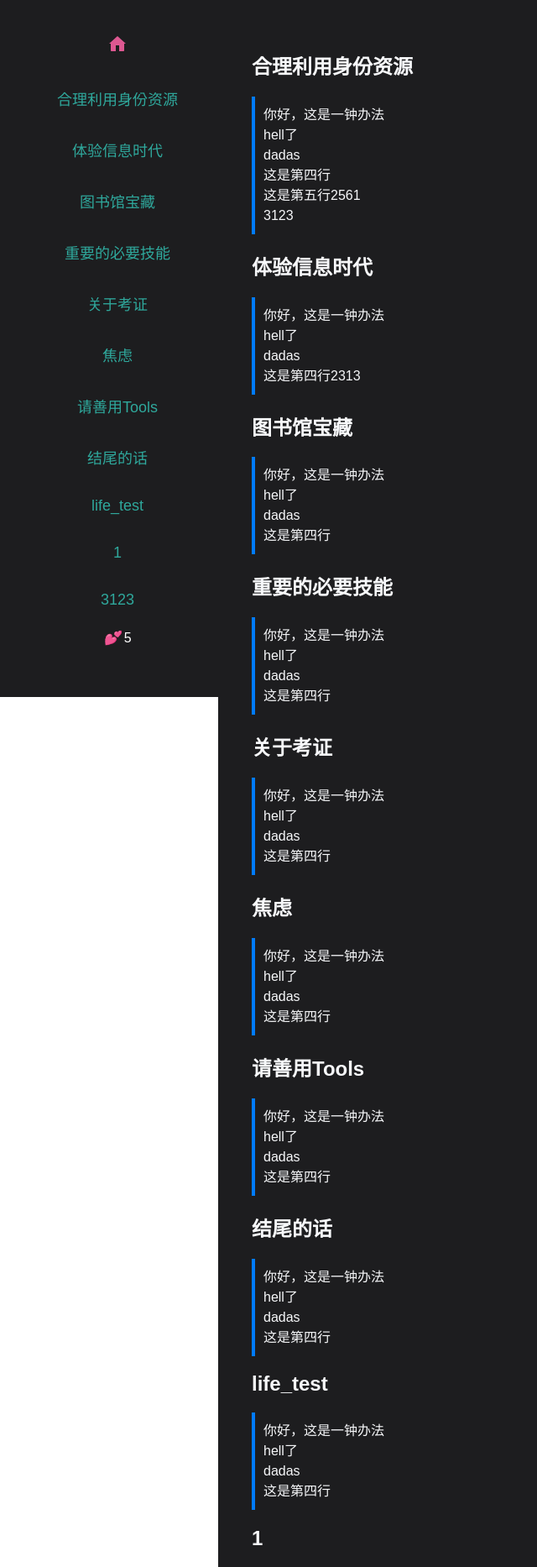
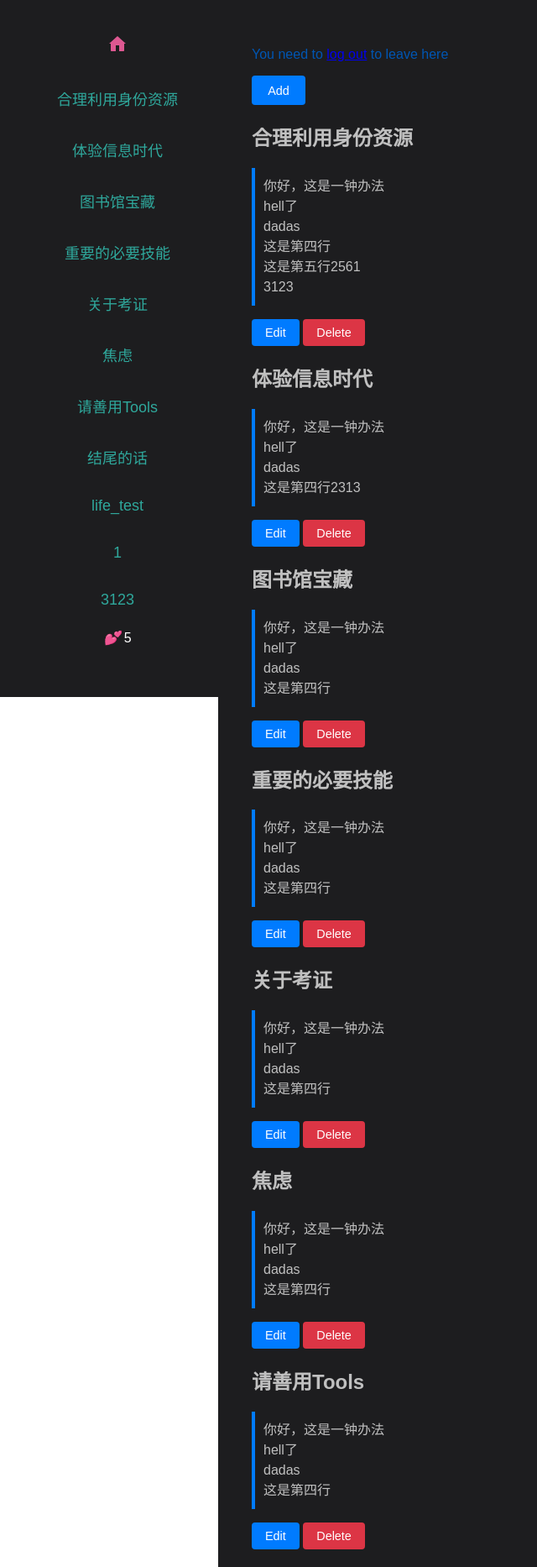
Before and after one commit to moyuhualuo/flask_project, a Flask app: page /life in a window 1280 px wide. Shown: the top 1866 px of the page at 84% size, without its empty margins (0-640 px from the left). Run offline with Flask 3, Linux system fonts and the light colour scheme; a user stored in the database is signed in; data comes from the database, SQL or seed files in the repository; both versions use the stored data as it was after the commit.

Commit message:
CURD life_page completed

```diff
--- a/app.py
+++ b/app.py
@@ -109,7 +109,7 @@ def login():
 def logout():
     logout_user()  # 登出用户
     flash('Goodbye.')
-    return redirect(url_for('commit_page'))  # 确保这里使用正确的端点名称
+    return redirect(url_for('index_page'))  # 确保这里使用正确的端点名称
 
 @app.route('/', methods=['GET', 'POST'])
 def index_page():  # put application's code here
@@ -117,11 +117,40 @@ def index_page():  # put application's code here
         if not current_user.is_authenticated:
             return redirect(url_for('index_page'))
     return render_template('index.html')
-@app.route('/life')
+@app.route('/life', methods=['GET','POST'])
 def life_page():
-    contents = Md_test.query.filter_by(is_published=True).all()
+    contents = Md_test.query.filter_by(is_published=True, page='life').all()
     return render_template('life.html', contents=contents)
-
+@app.route('/life/delete/<int:id>', methods=['POST'])
+@login_required
+def delete_life(id):
+    md_test = Md_test.query.get_or_404(id)
+    db.session.delete(md_test)
+    db.session.commit()
+    flash('Successfully deleted.')
+    return redirect(url_for('life_page'))
+@app.route('/life/edit/<int:id>', methods=['POST'])
+@login_required
+def edit_life(id):
+    md_test = Md_test.query.get(id)
+    md_test.author = request.form.get('author')
+    md_test.content = request.form.get('content')
+    md_test.is_published = request.form.get('is_published')
+    db.session.commit()
+    flash('Successfully edited.')
+    return redirect(url_for('life_page'))
+@app.route('/life/add', methods=['POST'])
+@login_required
+def add_life():
+    if request.method == 'POST':
+        author = request.form.get('author')
+        content = request.form.get('content')
+        is_published = True
+        new_record = Md_test(page='life', author=author, content=content, is_published=is_published)
+        db.session.add(new_record)
+        db.session.commit()
+        flash('Successfully added.')
+        return redirect(url_for('life_page'))
 """可以删除的md"""
 @app.route('/self_learn', methods=['GET', 'POST'])
 def self_learn_page():
--- a/static/css/life.css
+++ b/static/css/life.css
@@ -63,7 +63,7 @@ body {
     background-color: #1D1D1F;
 }
 .section pre, h2{
-    color: #f7f8fa;
+    color: #C0C0C0;
 }
 @media (max-width: 768px) {
     .sidebar {
@@ -85,3 +85,135 @@ pre {
   padding: 10px; /* 内边距 */
     border-left: 4px solid #007bff; /* 左侧边框，增加视觉效果 */
 }
+
+input[type="text"],
+textarea {
+    width: 100%; /* 宽度100% */
+    padding: 0.8rem; /* 增加内边距以扩大输入框 */
+    margin-top: 0.5rem;
+    margin-bottom: 1rem;
+    border: 1px solid #ccc;
+    border-radius: 5px;
+    font-size: 1.2rem; /* 增加字体大小 */
+    box-sizing: border-box; /* 确保内边距不会影响总宽度 */
+    color: #1D1D1F;
+    background: #D8BFD8
+}
+
+/* 调整文本框（textarea）的高度 */
+textarea {
+    height: 200px; /* 高度增加以显示更多内容 */
+    resize: vertical; /* 允许垂直调整高度 */;
+}
+label {
+    color: #D8BFD8;
+}
+/* 编辑按钮 */
+.btn-edit {
+    background-color: #007bff; /* 蓝色背景 */
+    color: #ffffff; /* 白色文字 */
+    padding: 0.5rem 1rem; /* 内边距 */
+    border: none; /* 无边框 */
+    border-radius: 4px; /* 圆角 */
+    font-size: 0.9rem; /* 字体大小 */
+    cursor: pointer; /* 鼠标指针 */
+    transition: background-color 0.3s, transform 0.3s; /* 动画效果 */
+}
+
+.btn-edit:hover {
+    background-color: #0056b3; /* 悬停时背景颜色 */
+    transform: scale(1.05); /* 悬停时放大效果 */
+}
+
+.btn-edit:focus {
+    outline: none; /* 移除聚焦时的默认边框 */
+}
+
+/* 删除按钮 */
+.btn-delete {
+    background-color: #dc3545; /* 红色背景 */
+    color: #ffffff; /* 白色文字 */
+    padding: 0.5rem 1rem; /* 内边距 */
+    border: none; /* 无边框 */
+    border-radius: 4px; /* 圆角 */
+    font-size: 0.9rem; /* 字体大小 */
+    cursor: pointer; /* 鼠标指针 */
+    transition: background-color 0.3s, transform 0.3s; /* 动画效果 */
+}
+
+.btn-delete:hover {
+    background-color: #c82333; /* 悬停时背景颜色 */
+    transform: scale(1.05); /* 悬停时放大效果 */
+}
+
+.btn-delete:focus {
+    outline: none; /* 移除聚焦时的默认边框 */
+}
+/* 保存按钮 */
+.btn-save {
+    background-color: #28a745; /* 绿色背景 */
+    color: #ffffff; /* 白色文字 */
+    padding: 0.6rem 1.2rem; /* 内边距 */
+    border: none; /* 无边框 */
+    border-radius: 4px; /* 圆角 */
+    font-size: 0.9rem; /* 字体大小 */
+    cursor: pointer; /* 鼠标指针 */
+    transition: background-color 0.3s, transform 0.3s; /* 动画效果 */
+}
+
+.btn-save:hover {
+    background-color: #218838; /* 悬停时背景颜色 */
+    transform: scale(1.05); /* 悬停时放大效果 */
+}
+
+.btn-save:focus {
+    outline: none; /* 移除聚焦时的默认边框 */
+}
+
+/* 取消按钮 */
+.btn-cancel {
+    background-color: #6c757d; /* 灰色背景 */
+    color: #ffffff; /* 白色文字 */
+    padding: 0.6rem 1.2rem; /* 内边距 */
+    border: none; /* 无边框 */
+    border-radius: 4px; /* 圆角 */
+    font-size: 0.9rem; /* 字体大小 */
+    cursor: pointer; /* 鼠标指针 */
+    transition: background-color 0.3s, transform 0.3s; /* 动画效果 */
+}
+
+.btn-cancel:hover {
+    background-color: #5a6268; /* 悬停时背景颜色 */
+    transform: scale(1.05); /* 悬停时放大效果 */
+}
+
+.btn-cancel:focus {
+    outline: none; /* 移除聚焦时的默认边框 */
+}
+
+/* 添加按钮特定样式 */
+.btn-add {
+    background-color: #007bff; /* 蓝色背景 */
+    color: white; /* 白色文字 */
+    border: none; /* 去掉边框 */
+    padding: 0.6rem 1.2rem; /* 内边距 */
+    border: none; /* 无边框 */
+    border-radius: 4px; /* 圆角 */
+    font-size: 0.9rem; /* 字体大小 */
+    cursor: pointer; /* 鼠标指针 */
+    transition: background-color 0.3s, transform 0.3s; /* 动画效果 */
+
+}
+
+.btn-add:hover {
+    background-color: #0056b3; /* 更深的蓝色背景 */
+    color: #e6e6e6; /* 更浅的文字颜色 */
+}
+
+.btn-add:focus {
+    outline: none; /* 去掉聚焦轮廓 */
+}
+
+p {
+    color: #0056b3;
+}
--- a/static/js/script.js
+++ b/static/js/script.js
@@ -15,7 +15,7 @@ document.querySelectorAll('.like-icon').forEach(icon => {
 });
 
 // 页面加载时获取每个 .like-count 的初始计数
-window.onload = function() {
+window.onload = function () {
     document.querySelectorAll('.like-count').forEach(count => {
         const itemId = count.getAttribute('data-item-id');
         fetch(`/get_like_count/${itemId}`)
@@ -26,3 +26,33 @@ window.onload = function() {
             .catch(error => console.error('Error:', error));
     });
 };
+
+function showEditForm(contentId) {
+    // 隐藏其他所有表单
+    var forms = document.querySelectorAll('[id^="edit-form-"]');
+    forms.forEach(function (form) {
+        form.style.display = 'none';
+    });
+
+    // 只显示当前的编辑表单
+    document.getElementById('edit-form-' + contentId).style.display = 'block';
+}
+
+function hideEditForm(contentId) {
+    document.getElementById('edit-form-' + contentId).style.display = 'none';
+}
+
+
+
+function showAddForm() {
+    // Hide edit forms if shown
+    const editForms = document.querySelectorAll('[id^="edit-form-"]');
+    editForms.forEach(form => form.style.display = 'none');
+
+    const form = document.getElementById('add-form');
+    form.style.display = 'block';
+}
+
+    function hideAddForm() {
+    document.getElementById('add-form').style.display = 'none';
+}
--- a/templates/life.html
+++ b/templates/life.html
@@ -12,10 +12,10 @@
     <nav class="sidebar">
         <ul class="sidebar-menu">
             <li><a href="{{ url_for('index_page') }}"><img src="{{ url_for('static', filename='icon/home.svg') }}" alt="Icon" style="width: 24px; height: 24px;"></a></li>
-            {% block content_one%}
+            {% block content_one %}
             {% for content in contents %}
                 {% if content.page == 'life' %}
-                <li><a href={{ '#' + content.author }}>{{ content.author }}</a><li>
+                <li><a href="{{ '#' + content.author }}">{{ content.author }}</a></li>
                 {% endif %}
             {% endfor %}
             {% endblock %}
@@ -25,13 +25,52 @@
             </li>
         </ul>
     </nav>
-    <div class="section"><!-- Content will be inserted here -->
-    {% block content_two%}
+    <div class="section">
+        <!-- Content will be inserted here -->
+        {% block content_two %}
+
+        {% if current_user.is_authenticated %}
+        <p>You need to <a href="{{ url_for('logout') }}">log out</a> to leave here</p>
+            <button type="button" class="btn btn-add" onclick="showAddForm()">Add</button>
+    <div id="add-form" style="display: none">
+        <form method="POST" id="add-form-content" action="{{ url_for('add_life') }}">
+            <label for="author">标题名字:</label>
+            <input type="text" id="author" name="author" required>
+
+            <label for="content">文本内容:</label>
+            <textarea id="content" name="content" required></textarea>
+
+            <button type="submit" class="btn btn-save">Save</button>
+            <button type="button" class="btn btn-cancel" onclick="hideAddForm()">Cancel</button>
+        </form>
+    </div>
+        {% endif %}
+
+        <!-- 显示所有内容 -->
         {% for content in contents %}
-            {% if content.page == 'life' %}
-            <h2 id={{ content.author }}>{{ content.author }}</h2>
+            <div class="content-item">
+                <h2 id="{{ content.author }}">{{ content.author }}</h2>
                 <pre>{{ content.content }}</pre>
+
+                {% if current_user.is_authenticated %}
+                <button type="button" class="btn btn-edit" onclick="showEditForm({{ content.id }})">Edit</button>
+                <form method="POST" action="{{ url_for('delete_life', id=content.id) }}" style="display:inline;"><button type="submit" class="btn btn-delete">Delete</button>
+                </form>
+                  <!-- 隐藏的编辑表单，点击编辑按钮时显示 -->
+        <div id="edit-form-{{ content.id }}" style="display:none;">
+            <form method="POST" action="{{ url_for('edit_life', id=content.id) }}">
+                <label for="author-{{ content.id }}">标题名字:</label>
+                <input type="text" id="author-{{ content.id }}" name="author" value="{{ content.author }}" required>
+
+                <label for="content-{{ content.id }}">文本内容:</label>
+                <textarea id="content-{{ content.id }}" name="content" required>{{ content.content }}</textarea>
+                <button type="submit" class="btn btn-save">Save</button>
+                <button type="button" class="btn btn-cancel" onclick="hideEditForm({{ content.id }})">Cancel</button>
+            </form>
+        </div>
                 {% endif %}
+
+            </div>
         {% endfor %}
         {% endblock %}
     </div>
```
Also changed, not shown: insert.py (+1 -10 lines), templates/demo.html (added, +17 -0 lines), data.db. Lines whose indentation alone changed are shown as unchanged.
